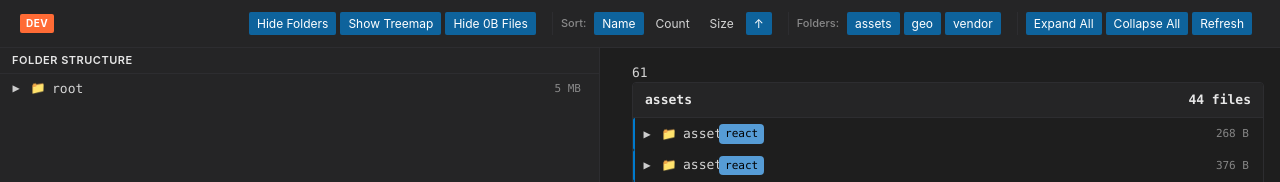
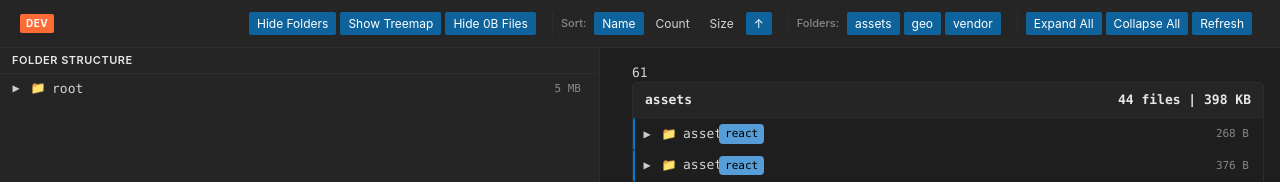
Before and after one commit to rand0mC0d3r/vs-bundle-visualizer, a React (Vite) app in the folder ui/: page / in a window 1280 px wide. Shown: the top 182 px of the page. Built offline with nearby package versions, Linux system fonts and the light colour scheme.

Commit message:
feat: Display total size of files in TreeView component

```diff
--- a/ui/src/components/TreeView.tsx
+++ b/ui/src/components/TreeView.tsx
@@ -178,7 +178,7 @@ export const TreeView: React.FC<TreeViewProps> = ({
             </div>
             <div className="tree-root-stats">
               <span className="tree-root-count">
-                {files.length} file{files.length !== 1 ? 's' : ''}
+                {files.length} file{files.length !== 1 ? 's' : ''} | {Math.round(files.reduce((acc: number, file: any) => acc + file.totalSize, 0) / 1000) / 1} KB
               </span>
             </div>
           </div>
```
